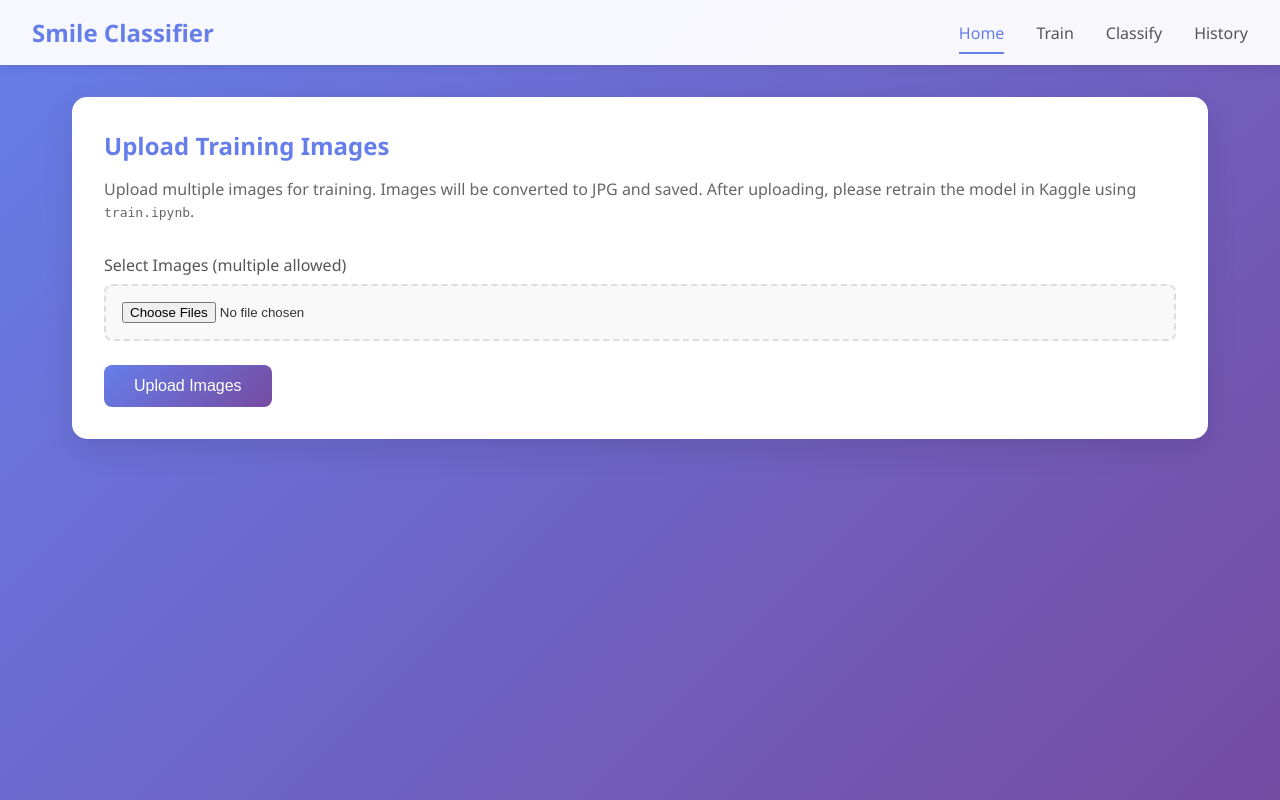
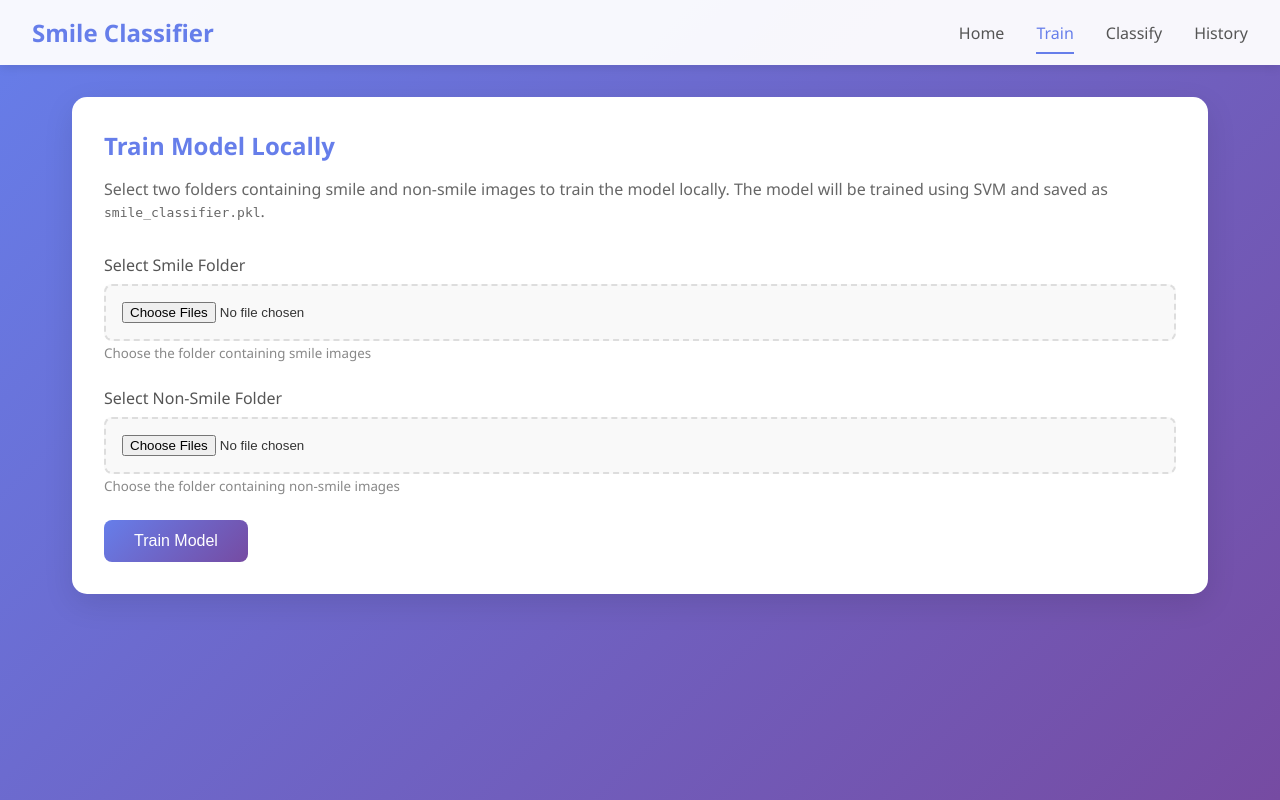
Before and after one commit to kazol196295/smile_classifier_project, a FastAPI app: page /train in a window 1280 px wide. Run offline with FastAPI, Linux system fonts and the light colour scheme.

Commit message:
Enhance smile classifier project: update dependencies, improve image classification handling, and add local training functionality

```diff
--- a/database.py
+++ b/database.py
@@ -1,6 +1,5 @@
 from sqlalchemy import create_engine
-from sqlalchemy.ext.declarative import declarative_base
-from sqlalchemy.orm import sessionmaker
+from sqlalchemy.orm import sessionmaker, DeclarativeBase
 from config import DATABASE_URL
 
 connect_args = {}
@@ -9,7 +8,10 @@ if DATABASE_URL.startswith("sqlite"):
 
 engine = create_engine(DATABASE_URL, connect_args=connect_args)
 SessionLocal = sessionmaker(autocommit=False, autoflush=False, bind=engine)
-Base = declarative_base()
+
+
+class Base(DeclarativeBase):
+    pass
 
 
 def get_db():
--- a/routers/train.py
+++ b/routers/train.py
@@ -1,22 +1,12 @@
-import uuid
 import os
-from fastapi import APIRouter, Request, UploadFile, File
+import shutil
+import tempfile
+from fastapi import APIRouter, Request
 from fastapi.templating import Jinja2Templates
-from PIL import Image
-import io
-from config import UPLOAD_DIR
+from train_local import train_model
 
 router = APIRouter()
 templates = Jinja2Templates(directory="templates")
-
-
-def convert_to_jpg(image_bytes: bytes) -> bytes:
-    img = Image.open(io.BytesIO(image_bytes))
-    if img.mode in ("RGBA", "P"):
-        img = img.convert("RGB")
-    buf = io.BytesIO()
-    img.save(buf, format="JPEG", quality=85)
-    return buf.getvalue()
 
 
 @router.get("/train")
@@ -25,21 +15,60 @@ async def train_page(request: Request):
 
 
 @router.post("/train")
-async def upload_for_training(request: Request, files: list[UploadFile] = File(...)):
-    os.makedirs(UPLOAD_DIR, exist_ok=True)
-    saved_count = 0
+async def train_local_model(request: Request):
+    form = await request.form(max_files=10000, max_fields=10000)
+    smile_folder = form.getlist("smile_folder")
+    non_smile_folder = form.getlist("non_smile_folder")
 
-    for file in files:
-        contents = await file.read()
-        jpg_bytes = convert_to_jpg(contents)
-        filename = f"{uuid.uuid4()}.jpg"
-        filepath = os.path.join(UPLOAD_DIR, filename)
+    if not smile_folder or not non_smile_folder:
+        return templates.TemplateResponse(request, "train.html", {
+            "error": True,
+            "message": "Please select both smile and non-smile folders."
+        })
 
-        with open(filepath, "wb") as f:
-            f.write(jpg_bytes)
-        saved_count += 1
+    temp_dir = tempfile.mkdtemp()
 
-    return templates.TemplateResponse(request, "train.html", {
-        "success": True,
-        "count": saved_count
-    })
+    try:
+        smile_dir = os.path.join(temp_dir, "smile")
+        non_smile_dir = os.path.join(temp_dir, "non_smile")
+        os.makedirs(smile_dir)
+        os.makedirs(non_smile_dir)
+
+        for file in smile_folder:
+            if file.filename:
+                filepath = os.path.join(smile_dir, os.path.basename(file.filename))
+                content = await file.read()
+                with open(filepath, "wb") as f:
+                    f.write(content)
+
+        for file in non_smile_folder:
+            if file.filename:
+                filepath = os.path.join(non_smile_dir, os.path.basename(file.filename))
+                content = await file.read()
+                with open(filepath, "wb") as f:
+                    f.write(content)
+
+        result = train_model(smile_dir, non_smile_dir)
+
+        if result["success"]:
+            return templates.TemplateResponse(request, "train.html", {
+                "success": True,
+                "message": result["message"],
+                "accuracy": result["accuracy"],
+                "smile_count": result["smile_count"],
+                "non_smile_count": result["non_smile_count"],
+                "total_count": result["total_count"]
+            })
+        else:
+            return templates.TemplateResponse(request, "train.html", {
+                "error": True,
+                "message": result["message"]
+            })
+
+    except Exception as e:
+        return templates.TemplateResponse(request, "train.html", {
+            "error": True,
+            "message": f"Training failed: {str(e)}"
+        })
+    finally:
+        shutil.rmtree(temp_dir, ignore_errors=True)
--- a/templates/base.html
+++ b/templates/base.html
@@ -163,10 +163,10 @@
     <nav class="navbar">
         <h1>Smile Classifier</h1>
         <ul class="nav-links">
-            <li><a href="/" class="active">Home</a></li>
-            <li><a href="/train">Train</a></li>
-            <li><a href="/classify">Classify</a></li>
-            <li><a href="/history">History</a></li>
+            <li><a href="/" class="{% if request.url.path == '/' %}active{% endif %}">Home</a></li>
+            <li><a href="/train" class="{% if request.url.path == '/train' %}active{% endif %}">Train</a></li>
+            <li><a href="/classify" class="{% if request.url.path == '/classify' %}active{% endif %}">Classify</a></li>
+            <li><a href="/history" class="{% if request.url.path == '/history' %}active{% endif %}">History</a></li>
         </ul>
     </nav>
     <div class="container">
--- a/templates/train.html
+++ b/templates/train.html
@@ -1,24 +1,65 @@
 {% extends "base.html" %}
 {% block content %}
 <div class="card">
-    <h2 style="color: #667eea; margin-bottom: 1rem;">Upload Training Images</h2>
+    <h2 style="color: #667eea; margin-bottom: 1rem;">Train Model Locally</h2>
     <p style="color: #666; margin-bottom: 2rem;">
-        Upload multiple images for training. Images will be converted to JPG and saved.
-        After uploading, please retrain the model in Kaggle using <code>train.ipynb</code>.
+        Select two folders containing smile and non-smile images to train the model locally.
+        The model will be trained using SVM and saved as <code>smile_classifier.pkl</code>.
     </p>
 
     {% if success %}
     <div class="success">
-        <strong>Success!</strong> {{ count }} image(s) saved. Please retrain in Kaggle using <code>train.ipynb</code>.
+        <strong>Success!</strong> {{ message }}<br>
+        Smile images: {{ smile_count }} | Non-smile images: {{ non_smile_count }} | Total: {{ total_count }}<br>
+        Accuracy: {{ accuracy }}%
     </div>
     {% endif %}
 
-    <form action="/train" method="post" enctype="multipart/form-data">
+    {% if error %}
+    <div class="error">
+        <strong>Error!</strong> {{ message }}
+    </div>
+    {% endif %}
+
+    <form action="/train" method="post" enctype="multipart/form-data" id="trainForm">
         <div class="form-group">
-            <label for="files">Select Images (multiple allowed)</label>
-            <input type="file" name="files" id="files" multiple accept="image/*" required>
+            <label for="smile_folder">Select Smile Folder</label>
+            <input type="file" name="smile_folder" id="smile_folder" webkitdirectory multiple required>
+            <small style="color: #888;">Choose the folder containing smile images</small>
+            <div id="smile_count" style="font-size: 0.85rem; color: #667eea; margin-top: 5px; font-weight: bold;"></div>
         </div>
-        <button type="submit" class="btn">Upload Images</button>
+        <div class="form-group">
+            <label for="non_smile_folder">Select Non-Smile Folder</label>
+            <input type="file" name="non_smile_folder" id="non_smile_folder" webkitdirectory multiple required>
+            <small style="color: #888;">Choose the folder containing non-smile images</small>
+            <div id="non_smile_count" style="font-size: 0.85rem; color: #667eea; margin-top: 5px; font-weight: bold;"></div>
+        </div>
+        <button type="submit" class="btn" id="trainBtn">Train Model</button>
     </form>
 </div>
+
+<script>
+// Show how many files were selected
+function updateFileCount(inputId, displayId) {
+    const input = document.getElementById(inputId);
+    const display = document.getElementById(displayId);
+    input.addEventListener('change', function() {
+        if (this.files && this.files.length > 0) {
+            display.textContent = `${this.files.length} files selected`;
+        } else {
+            display.textContent = '';
+        }
+    });
+}
+
+updateFileCount('smile_folder', 'smile_count');
+updateFileCount('non_smile_folder', 'non_smile_count');
+
+// Handle form submission UI
+document.getElementById('trainForm').addEventListener('submit', function() {
+    var btn = document.getElementById('trainBtn');
+    btn.disabled = true;
+    btn.textContent = 'Training... Please wait';
+});
+</script>
 {% endblock %}
```
Also changed, not shown: requirements.txt (+11 -10 lines), routers/classify.py (+29 -20 lines), templates/classify.html (+6 -5 lines), templates/home.html (+0 -11 lines), templates/result.html (+6 -1 lines), templates/results.html (added, +26 -0 lines), train_local.py (added, +69 -0 lines), main.py (line endings or trailing spaces), 3 other files.
